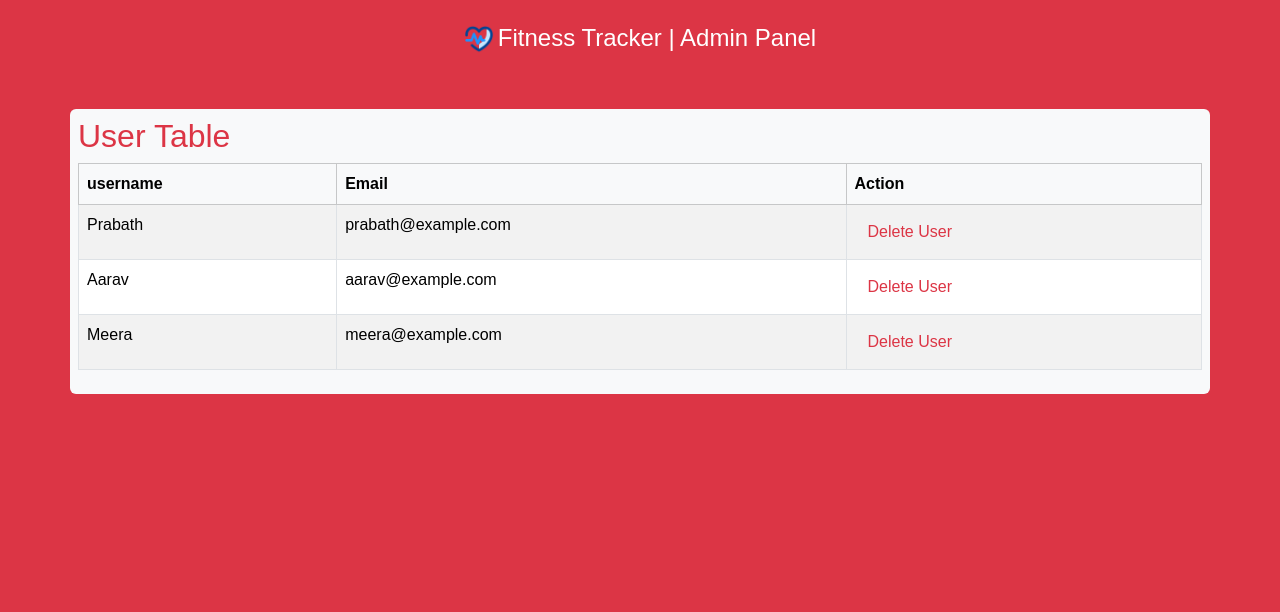
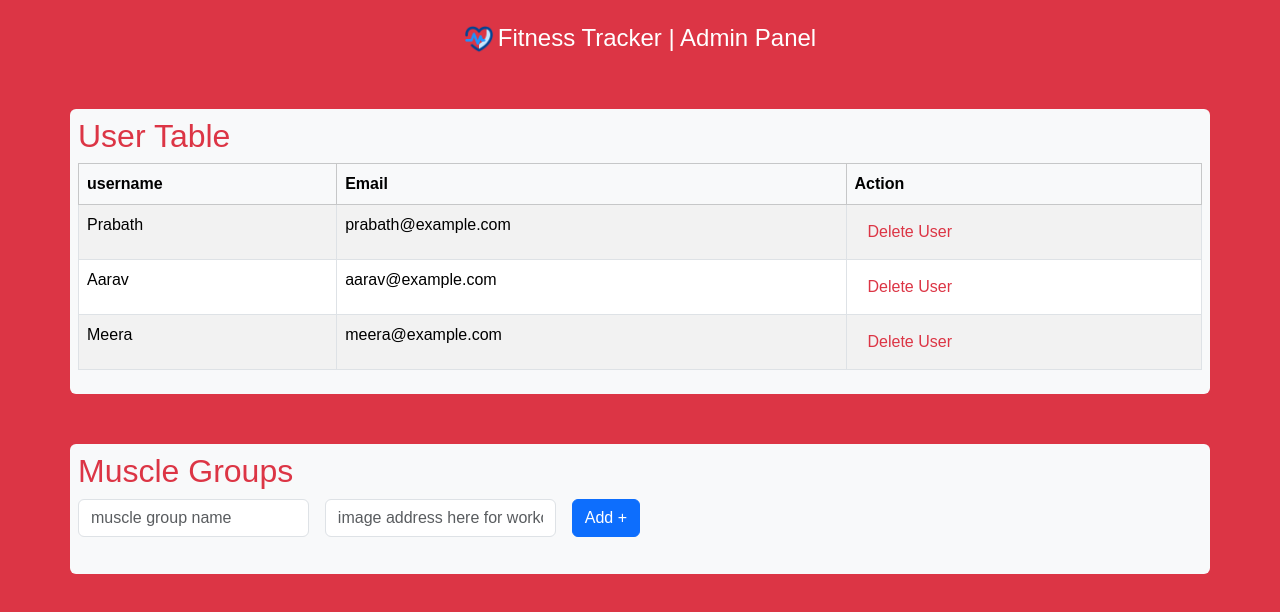
Before and after one commit to Prabathunni/FitnessTracker-frontend, a React (Vite) app: page /admin in a window 1280 px wide. Shown: the top 612 px of the page. Built offline with nearby package versions, Linux system fonts and the light colour scheme; the HTML template or start-up script is replaced by a standard one; a web font is replaced by a local one.

Commit message:
on AdminPage module

```diff
--- a/src/Pages/AdminPage.jsx
+++ b/src/Pages/AdminPage.jsx
@@ -2,7 +2,7 @@ import React from 'react'
 
 function AdminPage() {
   return (
-    <div className='bg-danger vh-100'>
+    <div className='bg-danger' style={{ minHeight: "100vh" }}>
 
       <div className='d-flex flex-column align-items-center justify-content-center p-4'>
 
@@ -45,6 +45,22 @@ function AdminPage() {
         </div>
 
 
+        <div className="bg-light container p-2 rounded" style={{ marginTop: "50px", minHeight: "130px" }}>
+          <h2 className='text-danger'>Muscle Groups</h2>
+          <div className='d-flex flex-column flex-md-row align-items-center'>
+            <div className='w-50'>
+              <form className='d-flex flex-column flex-md-row gap-3'>
+                <input type="text" className='form-control' placeholder='muscle group name' />
+                <input type="text" className='form-control' placeholder='image address here for workout' />
+                <input type="submit" className='btn btn-primary' value="Add +" />
+              </form>
+            </div>
+
+
+          </div>
+        </div>
+
+
 
       </div>
 
--- a/src/Pages/HomePage.jsx
+++ b/src/Pages/HomePage.jsx
@@ -55,30 +55,7 @@ function HomePage() {
     const [workout, setWorkout] = useState([])
 
     const getWorkout = () => {
-        const temp = [{
-            "type": "Chest",
-            "imageUrl": "https://www.seannal.com/images/upper-chest.jpg"
-        },
-        {
-            "type": "Triceps",
-            "imageUrl": "https://cdn-wp.thesportsrush.com/2023/12/9327ad8e-cbum1.jpg?format=auto&w=3840&q=75"
-        },
-        {
-            "type": "Shoulder",
-            "imageUrl": "https://encrypted-tbn0.gstatic.com/images?q=tbn:ANd9GcTBvO13-w4UL0Hj77d0mJi38-owvb82lS586CyTxIGxo2szhH3W68SVDzXFinPcxVOEoxg&usqp=CAU"
-        },
-        {
-            "type": "Back",
-            "imageUrl": "https://global.discourse-cdn.com/tnation/uploads/default/original/2X/7/7f77fc004645dfadc8e849ac324ce98623e2fa2b.jpg"
-        },
-        {
-            "type": "Biceps",
-            "imageUrl": "https://live.staticflickr.com/2448/4059857751_426fda93ee_w.jpg"
-        },
-        {
-            "type": "Leg",
-            "imageUrl": "https://thebodybuildingarchive.com/wp-content/uploads/2023/04/TomPlatz_PerfectForm.jpg"
-        },
+        const temp = [
         {
             "type": "ABS",
             "imageUrl": "https://i.pinimg.com/474x/c4/df/35/c4df35aca0bec13d16319c19503dca78.jpg"
```
